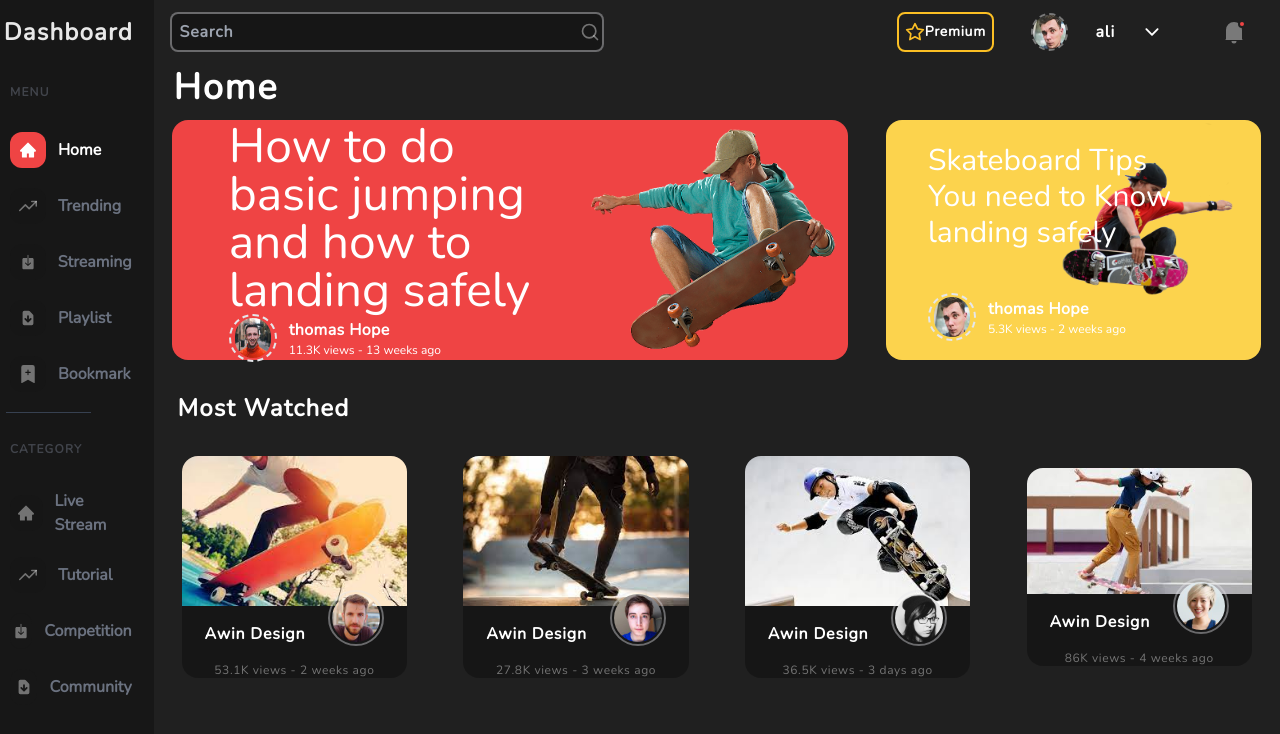
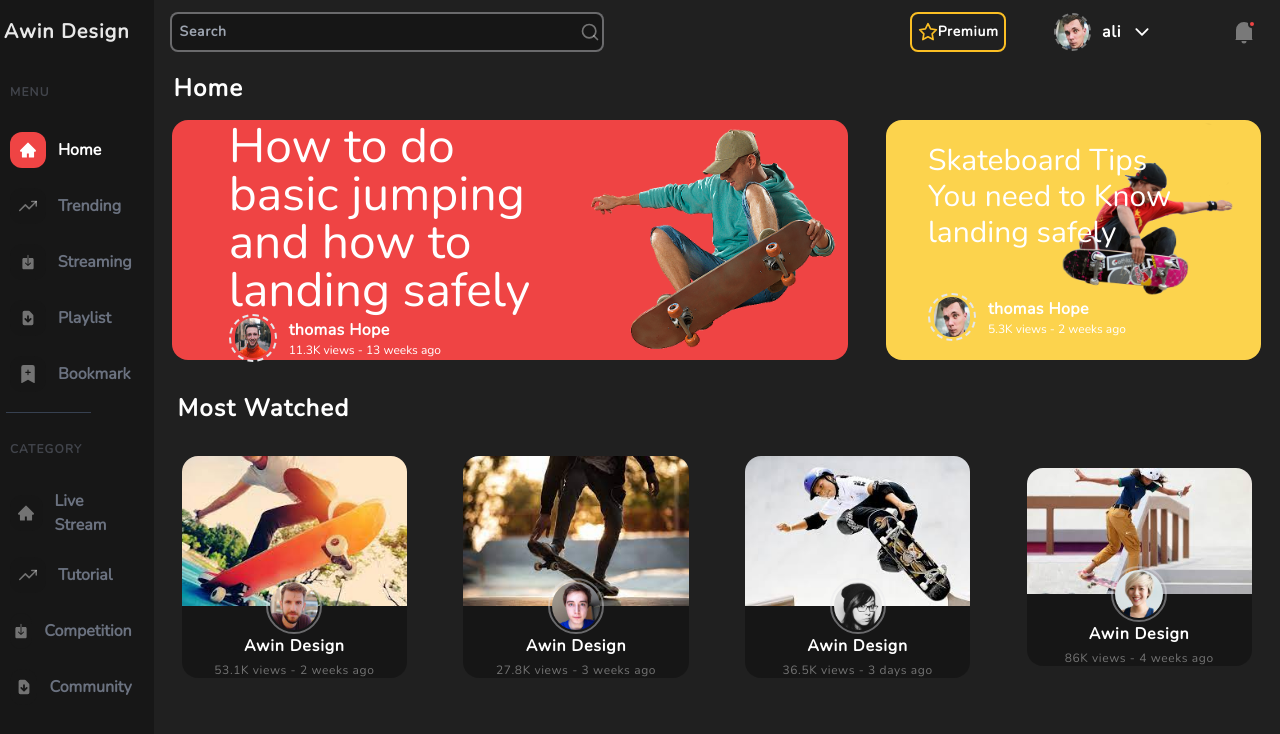
Before and after one commit to awindesign01/Dashboard-react.js, a React (Create React App) app in the folder app/: page / in a window 1280 px wide. Shown: the top 734 px of the page. Built offline with nearby package versions, Linux system fonts and the light colour scheme.

Commit message:
change fon size in project
Signed-off-by: awindesign01 <awindesigngithub01@gmail.com>

```diff
--- a/app/src/Common/Components/Menu/MenuPhone.js
+++ b/app/src/Common/Components/Menu/MenuPhone.js
@@ -26,14 +26,14 @@ const MenuPhone = () => {
 				<nav className="w-2/3 lg:w-90% h-10 bg-black-1 border-2 border-opacity-40 flex justify-between items-center rounded-lg">
 					<input
 						type="search"
-						className="px-2 w-90% h-90% bg-transparent text-white font-bold tracking-wider"
+						className="px-2 w-90% h-90% bg-transparent text-white text-sm font-bold tracking-wider"
 						placeholder="Search"
 					/>
 					<FiSearch className="w-6 text-xl text-white text-opacity-40" />
 				</nav>
-				<button className="w-30% md:w-1/5 lg:w-90% h-10 bg-black-1 border-2 border-yellow-400 border-opacity-60 flex justify-around items-center rounded-lg">
+				<button className="p-1 w-30% md:w-1/5 lg:w-90% h-10 bg-black-1 border-2 border-yellow-400 border-opacity-60 flex justify-around items-center rounded-lg">
 					<FiStar className="text-yellow-400 text-xl"/>
-					<p className="text-white font-bold">Premium</p>
+					<p className="text-white text-sm font-bold">Premium</p>
 				</button>
 			</nav>
 			<nav className="h-4/5 w-4/5">
@@ -56,9 +56,9 @@ const MenuPhone = () => {
 									activeStyle={{
 										color: "#fff",
 									}}
-									className="mx-3 text-gray-500 font-bold group-hover:text-white transition tracking-wider"
+									className="mx-3 text-gray-500 font-bold text-sm group-hover:text-white transition tracking-wider"
 								>
-									<p>{i.text}</p>
+									<h4>{i.text}</h4>
 								</NavLink>
 							</nav>
 						</Link>
@@ -81,12 +81,12 @@ const MenuPhone = () => {
 								</NavLink>
 								<NavLink
 									to={i.to}
-									className="mx-3 text-gray-500 font-bold group-hover:text-white transition tracking-wider"
+									className="mx-3 text-gray-500 font-bold text-sm group-hover:text-white transition tracking-wider"
 									activeStyle={{
 										color: "#fff",
 									}}
 								>
-									<p>{i.text}</p>
+									<h4>{i.text}</h4>
 								</NavLink>
 							</nav>
 						</Link>
--- a/app/src/Common/Components/SMainHeader/SNotificationLaptop.js
+++ b/app/src/Common/Components/SMainHeader/SNotificationLaptop.js
@@ -10,14 +10,14 @@ const SNotificationLaptop = () => {
 		<nav className="w-60% h-full flex justify-around items-center">
 			<button className="w-25% h-10 border-2 border-yellow-400 rounded-lg flex justify-center items-center">
             <FiStar className="text-yellow-400 text-xl"/>
-            <p className="text-white text-sm font-bold tracking-wider">Premium</p>
+            <p className="text-white text-xs xl:text-sm font-bold tracking-wider">Premium</p>
          </button>
-         <button className="p-1 w-1/2 h-full flex justify-evenly items-center">
+         <button className="p-1 w-1/2 xl:w-1/3 h-full flex justify-evenly items-center">
             <img src={admin} alt="admin" className="max-w-2/3 h-2/3 rounded-full border-2 border-dashed border-white border-opacity-40"/>
             <p className="text-white font-bold tracking-wider">ali</p>
             <IoIosArrowDown className="text-white text-xl"/>
          </button>
-         <button className="w-1/5 h-full flex justify-center items-center">
+         <button className="w-1/5 xl:w-1/6 h-full flex justify-end items-center">
             <RiNotification4Fill className="text-2xl text-white text-opacity-40"/>
             <nav className="h-2 w-2 bg-red-500 border-2 border-black-2 rounded-full relative right-2 bottom-2"></nav>
          </button>
--- a/app/src/Common/Components/SMainHeader/SSearchHeader.js
+++ b/app/src/Common/Components/SMainHeader/SSearchHeader.js
@@ -6,7 +6,7 @@ const SSearchHeader = () => {
 			<nav className="lg:ml-2 xl:ml-4 w-full lg:w-90% h-10 bg-black-1 border-2 border-opacity-40 flex justify-between items-center rounded-lg">
 				<input
 					type="search"
-					className="px-2 w-90% h-90% bg-transparent text-white font-bold tracking-wider"
+					className="px-2 w-90% h-90% bg-transparent text-white text-sm font-bold tracking-wider"
 					placeholder="Search"
 				/>
 				<FiSearch className="w-6 text-xl text-white text-opacity-40" />
--- a/app/src/Common/Components/SMainSidebar/SCategory.js
+++ b/app/src/Common/Components/SMainSidebar/SCategory.js
@@ -34,7 +34,7 @@ const SCategory = () => {
 								</NavLink>
 								<NavLink
 									to={i.to}
-									className="mx-3 text-gray-500 font-bold group-hover:text-white transition"
+									className="mx-3 text-gray-500 text-sm xl:text-base font-bold group-hover:text-white transition"
 									activeStyle={{
 										color: "#fff",
 									}}
--- a/app/src/Common/Components/SMainSidebar/SMenu.js
+++ b/app/src/Common/Components/SMainSidebar/SMenu.js
@@ -39,7 +39,7 @@ const SMenu = () => {
 									activeStyle={{
 										color: "#fff",
 									}}
-									className="mx-3 text-gray-500 font-bold group-hover:text-white transition"
+									className="mx-3 text-gray-500 text-sm xl:text-base font-bold group-hover:text-white transition"
 								>
 									<p>{i.text}</p>
 								</NavLink>
--- a/app/src/Common/Components/Watched/SWatched.js
+++ b/app/src/Common/Components/Watched/SWatched.js
@@ -63,7 +63,7 @@ const SWatched = () => {
 							className="bg-100% w-full rounded-tl-2xl rounded-tr-2xl"
 						/>
 					</nav>
-					<nav className="w-full h-14 flex justify-evenly items-end relative bottom-4">
+					<nav className="w-full h-14 flex flex-col-reverse justify-center items-center relative bottom-4">
 						<nav>
 							<p className="text-white text-lg lg:text-base font-bold tracking-wider">{e.name}</p>
 						</nav>
@@ -74,7 +74,9 @@ const SWatched = () => {
 						</nav>
 					</nav>
 					<nav>
-						<p className="text-center text-white text-opacity-40 lg:text-xs tracking-wider">{e.content}</p>
+						<p className="text-center text-xs text-white text-opacity-40 lg:text-xs tracking-wider">
+							{e.content}
+						</p>
 					</nav>
 				</nav>
 			))}
--- a/app/src/Common/Layout/Header/Header.js
+++ b/app/src/Common/Layout/Header/Header.js
@@ -6,8 +6,8 @@ const Header = () => {
 		<section className="container h-16 flex justify-between">
 			<article className="w-2/5 md:w-1/5 lg:w-15% xl:w-12% h-full flex items-center bg-transparent lg:bg-black-1">
 				<nav className="mx-auto w-95%">
-					<h1 className="text-white text-opacity-90 font-bold text-xl md:text-2xl tracking-wider">
-						Dashboard
+					<h1 className="text-white text-opacity-90 font-bold text-xl tracking-wider">
+						Awin Design
 					</h1>
 				</nav>
 			</article>
--- a/app/src/Common/pages/Descover.js
+++ b/app/src/Common/pages/Descover.js
@@ -6,14 +6,18 @@ const Descover = () => {
 	return (
 		<section>
 			<article className="mb-2 lg:ml-2 xl:ml-5 w-auto h-12 flex items-center">
-				<header className="text-4xl text-white font-bold tracking-wider">Home</header>
+				<header>
+					<h1 className="text-xl xl:text-2xl text-white font-bold tracking-wider">Home</h1>
+				</header>
 			</article>
 			<article className="mb-3 w-full h-auto md:flex md:justify-between lg:justify-around">
 				<SMain />
 				<SSubsidiary />
 			</article>
 			<article className="my-3 lg:ml-2 xl:ml-6 xl:my-6 w-auto h-12 flex items-center">
-				<header className="text-2xl text-white font-bold tracking-wider">Most Watched</header>
+				<header>
+					<h1 className="text-xl xl:text-2xl text-white font-bold tracking-wider">Most Watched</h1>
+				</header>
 			</article>
 			<article className="w-full h-auto flex md:flex-row flex-wrap lg:flex-nowrap justify-around items-center">
 				<SWatched />
--- a/app/src/Common/pages/Trending.js
+++ b/app/src/Common/pages/Trending.js
@@ -22,9 +22,12 @@ const Trending = () => {
 	return (
 		<section>
 			<article className="mb-2 w-full h-12 flex items-center ">
-				<header className="text-4xl text-white font-bold tracking-wider">Trending</header>
-				<p className="ml-4 text-white font-bold">
-					<span className="mr-1 text-2xl">»</span>
+				<header>
+					<h1 className="text-xl xl:text-2xl text-white font-bold tracking-wider">Trending</h1>
+				</header>
+				{/* data in page trending */}
+				<p className="ml-4 text-white text-xxs tracking-wider">
+					<span className="mr-1 text-xl">»</span>
 					{m[new Date().getMonth()]} / {new Date().getDate()} / {new Date().getFullYear()}
 				</p>
 			</article>
--- a/app/tailwind.config.js
+++ b/app/tailwind.config.js
@@ -3,6 +3,9 @@ module.exports = {
 	darkMode: false, // or 'media' or 'class'
 	theme: {
 		extend: {
+			fontSize: {
+				xxs: "10px",
+			},
 			width: {
 				"12%": "12%",
 				"15%": "15%",
```
